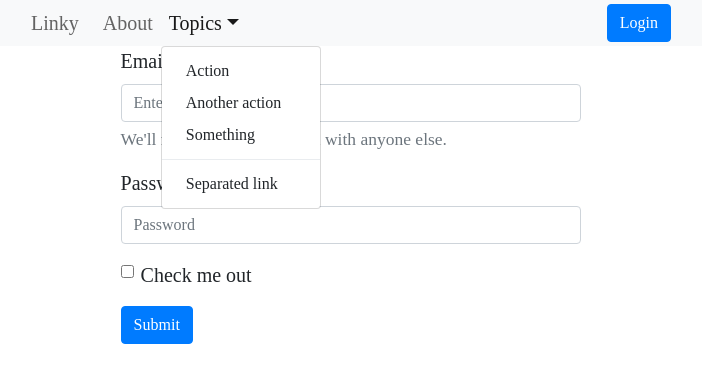
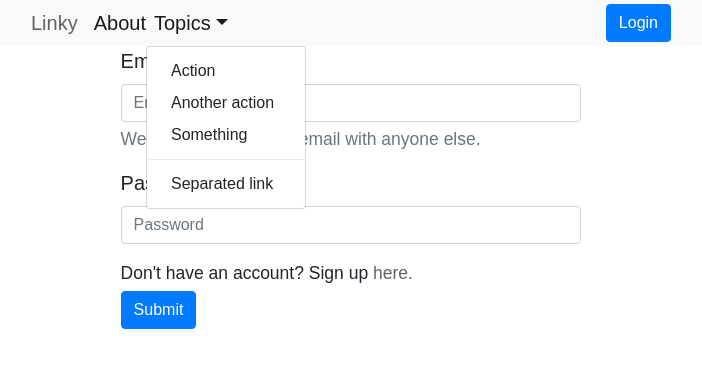
Before and after one commit to rolyli/linky-ui, a React (Create React App) app: page /login in a window 1280 px wide. Both pictures are taken after a click on the button "Topics". Shown: the top 382 px of the page, without its empty margins (289-991 px from the left). Built offline with nearby package versions, Linux system fonts and the light colour scheme.

Commit message:
Update login and signup

```diff
--- a/src/App.js
+++ b/src/App.js
@@ -5,17 +5,11 @@ import axios from "./axios";
 import { Image } from "./components/image";
 import { Pagination } from "./components/pagination";
 import { NavbarEl } from "./components/navbar";
-import { Post } from "./components/post"
-import { Button, Card } from "react-bootstrap";
-import {
-  BrowserRouter as Router,
-  Switch,
-  Route,
-  Link,
-  useLocation,
-} from "react-router-dom";
+import { Post } from "./components/post";
+import { Card } from "react-bootstrap";
+import { BrowserRouter as Router, Switch, Route, Link } from "react-router-dom";
 
-import { Login } from "./pages/Login"
+import { Login, Signup } from "./pages/Login";
 
 import "./App.css";
 
@@ -100,20 +94,32 @@ const About = () => {
 };
 
 const App = () => {
+  const [user, setUser] = useState("hi");
+  useEffect(() => {
+    const token = localStorage.getItem("token");
+    console.log(token)
+    if (token) {
+      setUser(token);
+    }
+  }, []);
   return (
     <Router>
       <div className="App">
-        <NavbarEl />
+        <NavbarEl user={user}/>
         <Switch>
           <Route exact path="/">
-            <Posts className="app"/>
+            <Posts className="app" />
           </Route>
 
           <Route path="/about">
             <About />
           </Route>
           <Route path="/post/:id" children={<Post />}></Route>
-          <Route path="/login" component={ Login }></Route>
+          <Route path="/login" render={(props) => <Login setUser={setUser} {...props} />}></Route>
+          <Route
+            path="/signup"
+            render={(props) => <Signup setUser={setUser} {...props} />}
+          ></Route>
         </Switch>
       </div>
     </Router>
--- a/src/components/image.js
+++ b/src/components/image.js
@@ -5,7 +5,7 @@ const Image = (props) => {
   const [src, setSrc] = useState([]);
   useEffect(() => {
     setSrc(props.src);
-  }, []);
+  }, [props.src]);
 
   const onError = () => {
     setSrc(["/logo192.png"]);
@@ -17,6 +17,7 @@ const Image = (props) => {
         return (
           <Carousel.Item key={props.postid.concat(index)}>
             <img
+              alt="Post"
               className="w-100 h-auto"
               {...props}
               src={src}
@@ -27,7 +28,7 @@ const Image = (props) => {
       })}
     </Carousel>
   ) : (
-    <img className="w-100 h-auto" {...props} src={src} onError={onError} />
+    <img alt="Post" className="w-100 h-auto" {...props} src={src} onError={onError} />
   );
 };
 
--- a/src/components/navbar.js
+++ b/src/components/navbar.js
@@ -3,12 +3,10 @@ import {
   Navbar,
   Nav,
   NavDropdown,
-  Form,
-  FormControl,
   Button,
 } from "react-bootstrap";
 
-const NavbarEl = () => {
+const NavbarEl = (props) => {
   return (
     <Navbar className="navbar" bg="light" expand="lg">
       <Navbar.Brand>
@@ -17,17 +15,17 @@ const NavbarEl = () => {
       <Navbar.Toggle aria-controls="basic-navbar-nav" />
       <Navbar.Collapse id="basic-navbar-nav">
         <Nav className="mr-auto">
-          <Nav.Link>
+          <Navbar.Text>
             <Link to="/about">About</Link>
-          </Nav.Link>
+          </Navbar.Text>
           <NavDropdown title="Topics" id="basic-nav-dropdown">
-            <NavDropdown.Item href="#action/3.1">Action</NavDropdown.Item>
-            <NavDropdown.Item href="#action/3.2">
+            <NavDropdown.Item href="#action/2.1">Action</NavDropdown.Item>
+            <NavDropdown.Item href="#action/2.2">
               Another action
             </NavDropdown.Item>
-            <NavDropdown.Item href="#action/3.3">Something</NavDropdown.Item>
+            <NavDropdown.Item href="#action/2.3">Something</NavDropdown.Item>
             <NavDropdown.Divider />
-            <NavDropdown.Item href="#action/3.4">
+            <NavDropdown.Item href="#action/2.4">
               Separated link
             </NavDropdown.Item>
           </NavDropdown>{" "}
--- a/src/index.css
+++ b/src/index.css
@@ -1,4 +1,4 @@
 body {
-  font-family: "Indie Flower", cursive;
+  font-family: "Arial";
   font-size: 20px;
 }
--- a/src/pages/Login.js
+++ b/src/pages/Login.js
@@ -1,16 +1,84 @@
 import { Form, Button } from "react-bootstrap";
 import axios from "../axios";
 import { useState } from "react";
+import { Link } from "react-router-dom";
+
+const Signup = (props) => {
+  const [username, setUsername] = useState("");
+  const [password, setPassword] = useState("");
+  const [message, setMessage] = useState("");
+
+  const handleSubmit = async (e) => {
+    e.preventDefault();
+    try {
+      const res = await axios.post("/api/user/signup", { username, password });
+      if (res.data) {
+        localStorage.setItem("token", JSON.stringify(res.data));
+        props.setUser(res.data)
+        props.history.push("/");
+      }
+    } catch (error) {
+      setUsername("");
+      setPassword("");
+      setMessage("Unable to sign-up.");
+    }
+  };
+
+  return (
+    <div className="app">
+      <Form onSubmit={handleSubmit}>
+        <Form.Group controlId="formBasicEmail">
+          <Form.Label>Email address</Form.Label>
+          <Form.Control
+            type="text"
+            placeholder="Enter username"
+            value={username}
+            onChange={({ target }) => setUsername(target.value)}
+          />
+          <Form.Text className="text-muted">
+            We'll never share your email with anyone else.
+          </Form.Text>
+        </Form.Group>
+
+        <Form.Group controlId="formBasicPassword">
+          <Form.Label>Password</Form.Label>
+          <Form.Control
+            type="password"
+            placeholder="Password"
+            value={password}
+            onChange={({ target }) => setPassword(target.value)}
+          />
+        </Form.Group>
+        <Form.Text>{message}</Form.Text>
+
+        <Button variant="primary" type="submit">
+          Submit
+        </Button>
+      </Form>
+    </div>
+  );
+};
 
 const Login = (props) => {
   const [username, setUsername] = useState("");
   const [password, setPassword] = useState("");
+  const [message, setMessage] = useState("");
 
-  const handleSubmit = (e) => {
+  const handleSubmit = async (e) => {
     e.preventDefault();
-    axios.post("/api/user/login", { username, password }).then((res) => {
-        console.log(res)
-    });
+    try {
+      const res = await axios.post("/api/user/login", { username, password });
+      if (res.data) {
+        localStorage.setItem("token", res.data);
+        console.log(res.data)
+        props.setUser(res.data);
+        props.history.push("/");
+      }
+    } catch (error) {
+      setUsername("");
+      setPassword("");
+      setMessage("Unable to login.");
+    }
   };
 
   return (
@@ -37,9 +105,11 @@ const Login = (props) => {
             onChange={({ target }) => setPassword(target.value)}
           />
         </Form.Group>
-        <Form.Group controlId="formBasicCheckbox">
-          <Form.Check type="checkbox" label="Check me out" />
-        </Form.Group>
+        <Form.Text>
+          Don't have an account? Sign up <Link to="/signup">here.</Link>
+        </Form.Text>
+        <Form.Text>{message}</Form.Text>
+
         <Button variant="primary" type="submit">
           Submit
         </Button>
@@ -48,4 +118,4 @@ const Login = (props) => {
   );
 };
 
-export { Login };
+export { Login, Signup };
```
